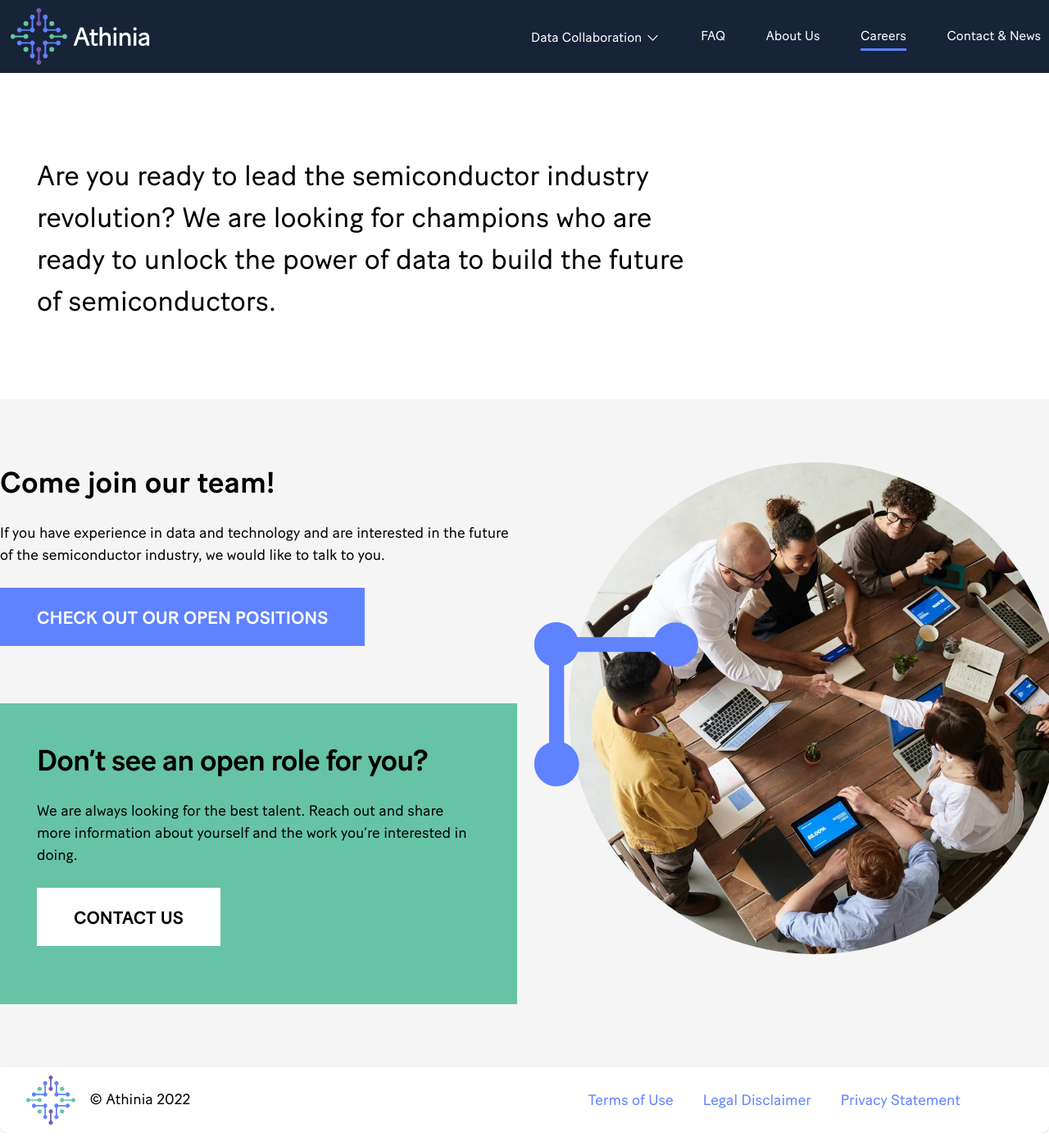
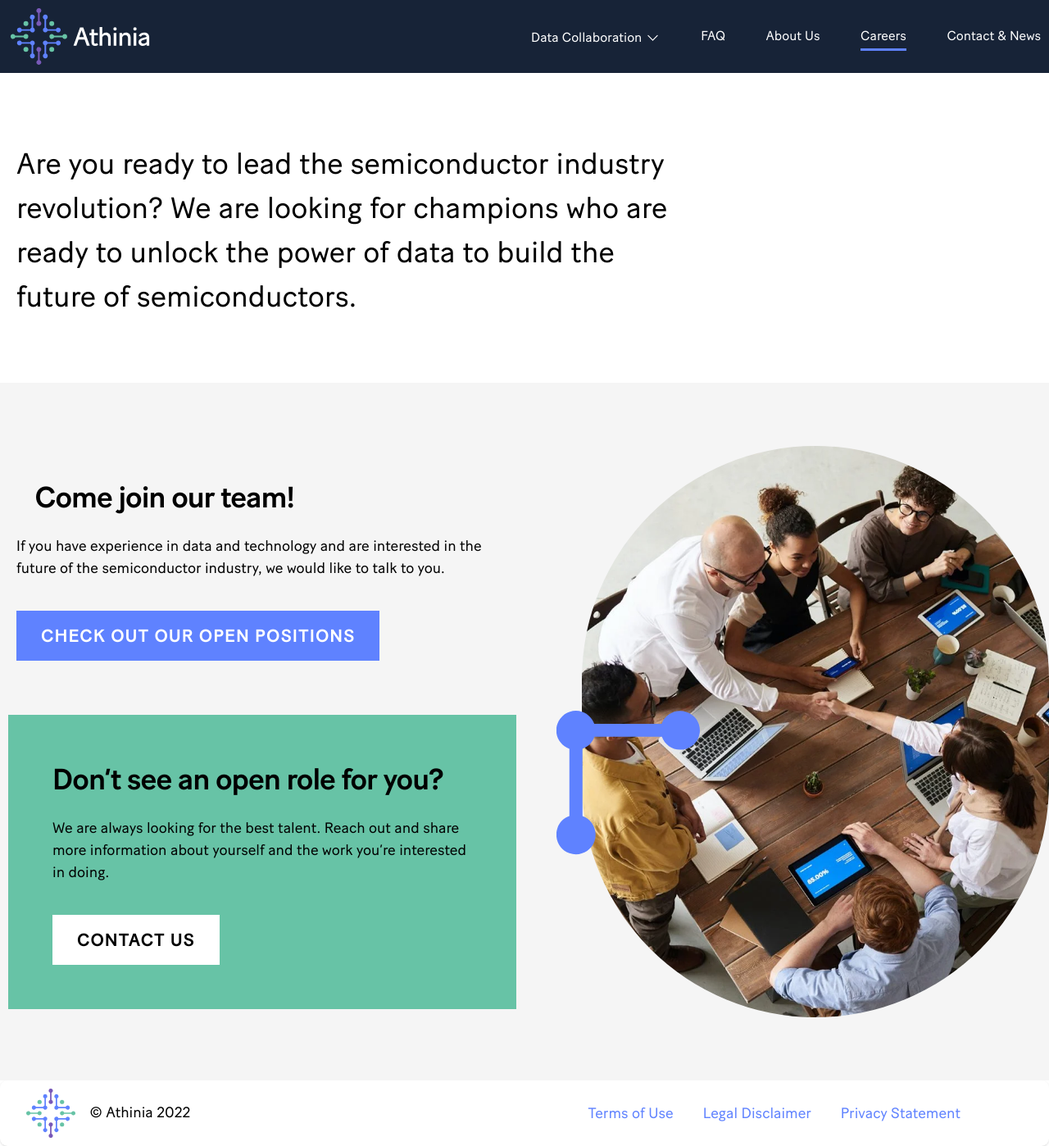
Before and after one commit to deeplus2021/athinia_work, a Next.js app: page /careers in a window 1280 px wide. Shown: the whole page at 82% size. Built offline with nearby package versions, Linux system fonts and the light colour scheme.

Commit message:
career page

```diff
--- a/pages/careers/index.js
+++ b/pages/careers/index.js
@@ -7,9 +7,9 @@ import Footer from "../../components/Footers/Footer";
 const Home = () => {
     return (
         <>
-      <Header />
+            <Header/>
 
-      <div className="flex min-h-screen flex-col items-center justify-center ">
+            <div className="flex min-h-screen flex-col items-center lg:justify-center">
                 <Head>
                     <title>
                         Athinia &#x2022; Smart data collection & collaborative analytics
@@ -18,25 +18,13 @@ const Home = () => {
                         name="description"
                         content="Check out iPhone 12 XR Pro and iPhone 12 Pro Max. Visit your local store and for expert advice."
                     />
-          <link rel="icon" href="/cropped-Athinia-favicon-150x150.png" />
+                    <link rel="icon" href="/cropped-Athinia-favicon-150x150.png"/>
                 </Head>
 
-        <section
-          className="w-full flex-initial h-auto
-                    break-words p-[5%_0%_3%_0%]"
-        >
-          <div
-            className="grid grid-cols-2 md:px-10 md:grid-cols-3
-
-            max-w-screen-xl p-[2em]
-                    mx-auto "
-          >
-            <div className="col-span-2  md:col-span-3 lg:col-span-2">
-              <p
-                className="text-[24px] md:text-[34px]
-
-                                    text-left  mb-[20px]"
-              >
+                <section className="w-full flex-initial h-auto break-words p-[5%_0%_3%_0%]">
+                    <div className="grid grid-cols-2 md:grid-cols-3 max-w-screen-xl mx-auto md:p-[10px] p-[2em]" style={{maxWidth: "1400px"}}>
+                        <div className="col-span-2 md:col-span-3 lg:col-span-2 md:p-[10px]">
+                            <p className="text-[24px] text-left mb-[20px] lg:text-[2em] sm:text-[1.5em] mb-[1em] tracking-[0.5px] sm:tracking-[0px]">
                                 Are you ready to lead the semiconductor industry revolution? We
                                 are looking for champions who are ready to unlock the power of
                                 data to build the future of semiconductors.
@@ -46,23 +34,15 @@ const Home = () => {
                         <div className="col-span-0 md:col-span-0 lg:col-span-1 "></div>
                     </div>
                 </section>
-        <section
-          className="w-full flex-initial h-auto
-                    break-words bg-athinia-gray p-[6%_0%_6%_0%] "
-        >
-          <div
-            className="grid grid-cols-1 lg:grid-cols-2
-            max-w-screen-xl p gap-4
-                    mx-auto "
-          >
-            <div className="order-last lg:order-first mt-8 md:mt-0">
-              <h1
-                className="text-[1.5em] font-medium md:text-lg-medium my-4 lg:my-0
-                                    text-left px-5 lg:px-0"
-              >
+                <section className="w-full flex-initial h-auto break-words bg-athinia-gray p-[6%_0%_6%_0%]">
+                    <div className="grid grid-cols-1 lg:grid-cols-2 max-w-screen-xl mx-auto p gap-0" style={{maxWidth: "1400px"}}>
+                        <div className="sm:grid order-last lg:order-first mt-8 md:mt-0 md:p-[10px] md:m-0 m-[2em]">
+                            <div className="md:p-[10px]">
+                                <h1 className="text-[1.5em] font-medium md:text-lg-medium my-4 my-0 text-left px-5 px-0 mb-[20px] sm:text-[2em]"
+                                    style={{letterSpacing: "-1px"}}>
                                     Come join our team!
                                 </h1>
-              <p className="my-5 px-5 lg:px-0">
+                                <p className="px-0 mb-[38px]">
                                     If you have experience in data and technology and are interested
                                     in the future of the semiconductor industry, we would like to
                                     talk to you.
@@ -73,20 +53,16 @@ const Home = () => {
                                     background={"bg-athinia-blue"}
                                     link="https://jobs.vibrantm.com/merck/search/?createNewAlert=false&q=Athinia&optionsFacetsDD_country=&optionsFacetsDD_customfield1=&optionsFacetsDD_customfield4=&optionsFacetsDD_customfield3=&locationsearch=%20"
                                     extraClass={
-                  "text-white text-sm-small text-[1.2em] hover:bg-athinia-purple md:inline "
+                                        "text-white text-sm-small text-[1.2em] hover:bg-athinia-purple inline py-[20px] px-[30px] leading-[1em] tracking-[1px]"
                                     }
-                wrapperClass={"mt-10 mx-5 lg:mx-0 text-center md:text-left "}
+                                    wrapperClass={"flex mt-[38px] mx-0 text-center md:text-left mb-[56px]"}
                                 />
-
-              <div className="bg-athinia-green px-5 py-2 md:p-10 mt-20 mx-5 lg:mx-0">
-                <h1
-                  className="text-sm-medium md:text-lg-medium my-4 lg:my-0 tracking-[-1px]
-
-                                    text-left "
-                >
+                            </div>
+                            <div className="bg-athinia-green sm:mx-0 p-[1em] md:p-[4em] lg:p-[3em] lg:mt-0 mt-[2em]">
+                                <h1 className="text-sm-medium md:text-lg-medium mt-0 sm:tracking-[-1px] text-left mb-[20px] sm:text-[2em] text-[1.5em]">
                                     Don’t see an open role for you?
                                 </h1>
-                <p className="my-5">
+                                <p className="mb-[38px]">
                                     We are always looking for the best talent. Reach out and share
                                     more information about yourself and the work you’re interested
                                     in doing.
@@ -94,31 +70,30 @@ const Home = () => {
                                 <CustomButton
                                     isInternal={true}
                                     extraClass={
-                    "text-sm-small md:text-[1.2em] hover:bg-athinia-gray inline "
+                                        "text-sm-small text-[1.2em] hover:bg-athinia-gray inline py-[20px] px-[30px] leading-[1em] tracking-[1px]"
                                     }
                                     link='\contact'
                                     text={"CONTACT US"}
                                     background={"bg-white"}
-                  wrapperClass={"my-10 mr-10"}
+                                    wrapperClass={"flex mt-[38px]"}
                                 />
                             </div>
                         </div>
-            <div
-              className="bg-career-image bg-contain bg-center bg-no-repeat ml-10 md:mr-auto md:ml-auto lg:ml-10 lg:mr-0 order-first lg:order-last w-[300px] h-[300px]
-                                 md:w-[450px] md:h-[450px] lg:h-[600px] lg:w-[600px] rounded-full relative"
-            >
+                        <div className="bg-career-image bg-cover bg-center bg-no-repeat lg:m-0 md:m-[0em_10em_0em_10em] m-[2em]
+                         h-[310px] sm:h-[643px] lg:ml-[70px] lg:mr-0 lg:h-[555px] xl:h-[100%] order-first lg:order-last rounded-full relative md:mb-[20px]">
                             <Image
                                 src={"/images/icon1.svg"}
                                 alt="icon1"
                                 width={200}
                                 height={200}
-                className="absolute h-[150px] w-[100px] md:h-[150px] md:w-[120px] lg:h-[250px] lg:w-[200px] bottom-0 left-0 md:bottom-[30%] md:left-[-30%]  lg:bottom-[30%] lg:left-[-7%]"
+                                className="absolute h-[106px] w-[100px] sm:h-[108px] sm:w-[100px] md:h-[133px] md:w-[125px] lg:h-[183px] lg:w-[175px]
+                                bottom-0 left-[-5%] sm:left-0 sm:bottom-[5%] md:bottom-[29%] md:left-[-20%] lg:bottom-[28%] lg:left-[-5.5%]"
                             />
                         </div>
                     </div>
                 </section>
             </div>
-      <Footer />
+            <Footer/>
         </>
     );
 };
```
Lines whose indentation alone changed are shown as unchanged.
